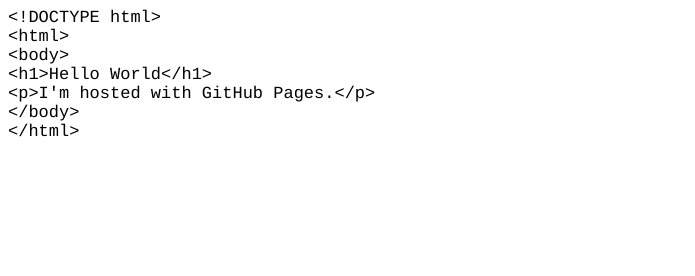
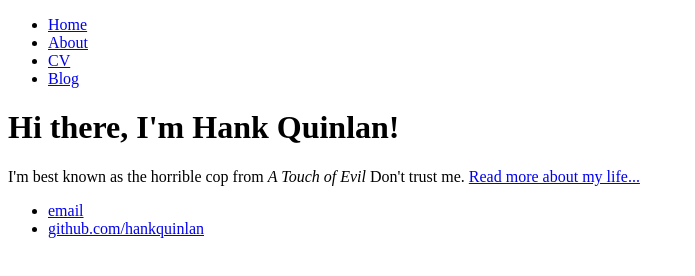
Before and after one commit to pankti28/pankti28.github.io, a plain HTML site: page index.html in a window 1280 px wide. Shown: the whole page, without its empty margins (0-695 px from the left). Drawn offline with Linux system fonts and the light colour scheme.

Commit message:
New commit for index
changes to index

```diff
--- a/index.html
+++ b/index.html
@@ -1,23 +1,28 @@
-<!DOCTYPE html PUBLIC "-//W3C//DTD HTML 4.01//EN" "http://www.w3.org/TR/html4/strict.dtd">
+<!DOCTYPE html>
 <html>
-<head>
-  <meta http-equiv="Content-Type" content="text/html; charset=utf-8">
-  <meta http-equiv="Content-Style-Type" content="text/css">
-  <title></title>
-  <meta name="Generator" content="Cocoa HTML Writer">
-  <meta name="CocoaVersion" content="1671.5">
-  <style type="text/css">
-    p.p1 {margin: 0.0px 0.0px 0.0px 0.0px; font: 17.0px Courier; color: #000000; -webkit-text-stroke: #eae96f; background-color: #000000; background-color: rgba(0, 0, 0, 0)}
-    span.s1 {font-kerning: none}
-  </style>
-</head>
-<body>
-<p class="p1"><span class="s1">&lt;!DOCTYPE html&gt;</span></p>
-<p class="p1"><span class="s1">&lt;html&gt;</span></p>
-<p class="p1"><span class="s1">&lt;body&gt;</span></p>
-<p class="p1"><span class="s1">&lt;h1&gt;Hello World&lt;/h1&gt;</span></p>
-<p class="p1"><span class="s1">&lt;p&gt;I'm hosted with GitHub Pages.&lt;/p&gt;</span></p>
-<p class="p1"><span class="s1">&lt;/body&gt;</span></p>
-<p class="p1"><span class="s1">&lt;/html&gt;</span></p>
-</body>
+	<head>
+		<title>Hank Quinlan, Horrible Cop</title>
+	</head>
+	<body>
+		<nav>
+    		<ul>
+        		<li><a href="/">Home</a></li>
+	        	<li><a href="/about">About</a></li>
+        		<li><a href="/cv">CV</a></li>
+        		<li><a href="/blog">Blog</a></li>
+    		</ul>
+		</nav>
+		<div class="container">
+    		<div class="blurb">
+        		<h1>Hi there, I'm Hank Quinlan!</h1>
+				<p>I'm best known as the horrible cop from <em>A Touch of Evil</em> Don't trust me. <a href="/about">Read more about my life...</a></p>
+    		</div><!-- /.blurb -->
+		</div><!-- /.container -->
+		<footer>
+    		<ul>
+        		<li><a href="mailto:hankquinlanhub@gmail.com">email</a></li>
+        		<li><a href="https://github.com/hankquinlan">github.com/hankquinlan</a></li>
+			</ul>
+		</footer>
+	</body>
 </html>
```
